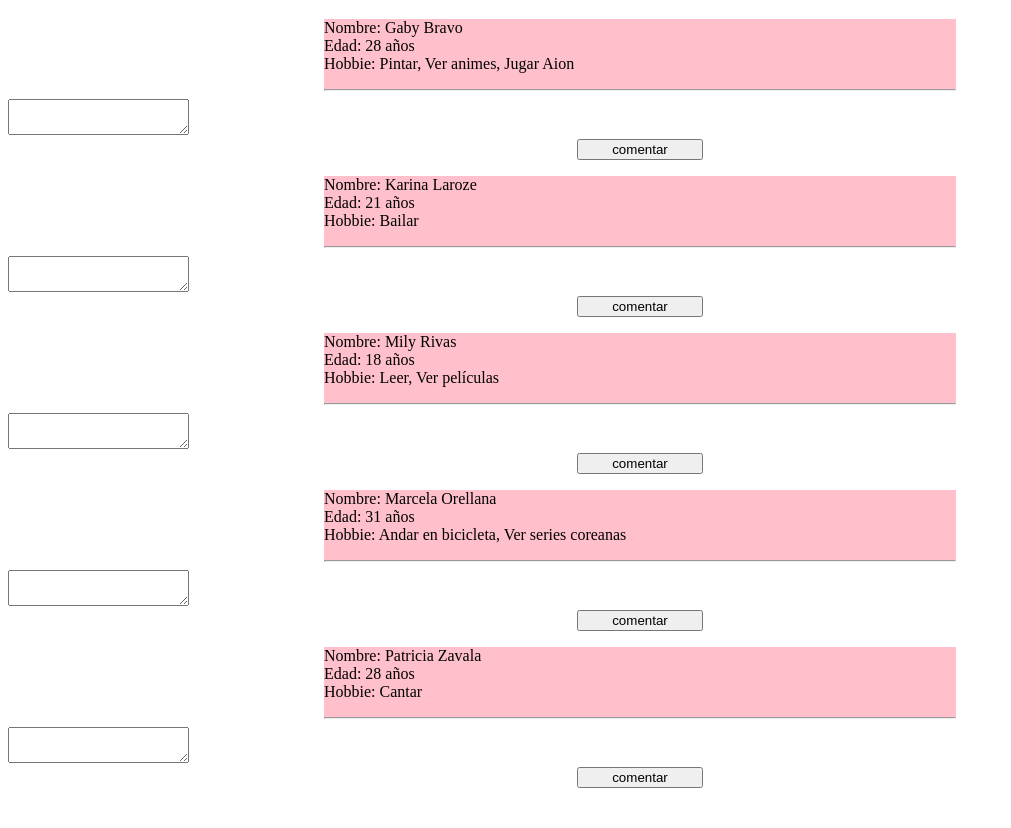
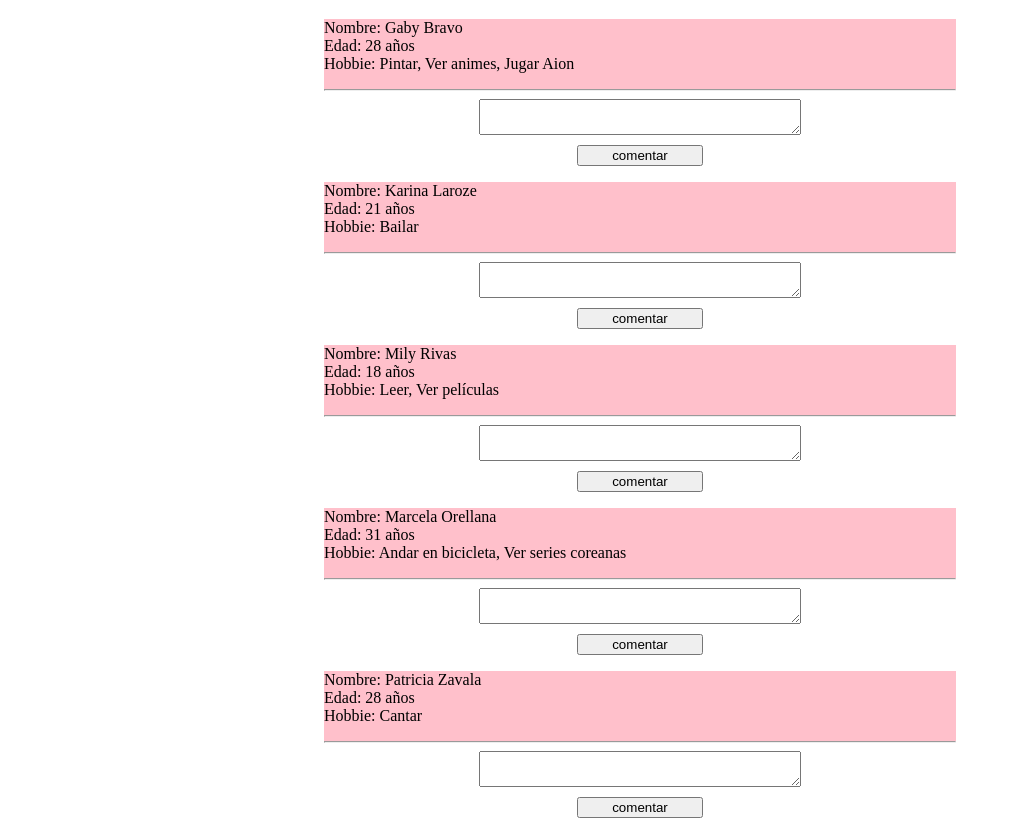
Before and after one commit to aaliaga01/mi-squad, a plain HTML site: page index.html in a window 1280 px wide. Shown: the part 61-889 px from the top of the page, without its empty margins (0-1011 px from the left). Before the commit the page ends 857 px from the top, so only its background shows below. Drawn offline with Linux system fonts and the light colour scheme.

Commit message:
centrar el div de comentarios

```diff
--- a/assets/css/style.css
+++ b/assets/css/style.css
@@ -10,9 +10,23 @@
 	background-color: pink;
 }
 
+#comentario{
+	width: 50%;
+	margin: 0 auto;
+	display: block;
+	clear:both;
+}
+
+#comentar{
+	width: 50%;
+	margin: 0 auto;
+	display: block;
+	text-align: center;
+}
+
 #caja-boton{
 	width: 10%;
-	margin: 0 auto;
+	margin: 10px auto;
 	display: block;
 }
 
```
